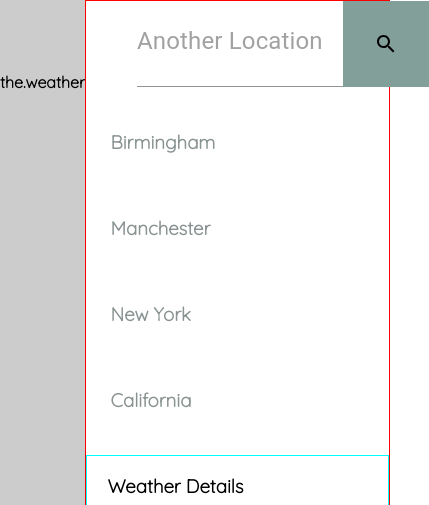
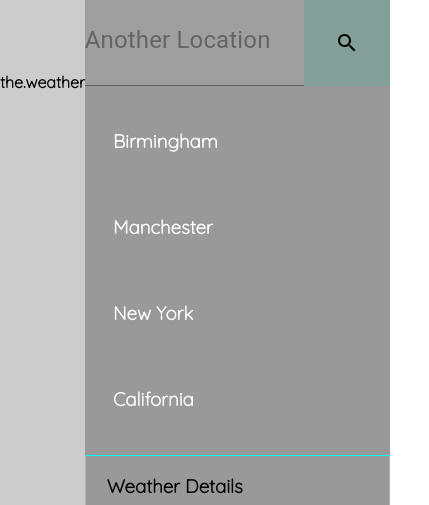
Before and after one commit to Bgstatic/ReactJS-WeatherApp, a React (Create React App) app: page / in a window 390 px wide. Shown: the top 505 px of the page, 429 px wide, since content can reach past the window. Built offline with nearby package versions, Linux system fonts and the light colour scheme; no server answers.

Commit message:
Media queries added and make it more readable.

```diff
--- a/src/styles/Navbar.css
+++ b/src/styles/Navbar.css
@@ -2,30 +2,31 @@
     flex-grow: 1;
     display: flex;
     flex-direction: column;
-    border: 1px solid red;
     flex-wrap: wrap;
+    background-color: rgb(0, 0, 0);
+    /* Fallback color */
+    background-color: rgba(0, 0, 0, 0.4);
+    /* Black w/opacity/see-through */
 }
 
 .weather__input__container {
     display: flex;
     flex-direction: row;
-    justify-content: space-around;
+    justify-content: flex-end;
+    opacity: 100;
 }
 
 .navbar__input {
-    position: relative;
-    left: 50px;
-    width: 70%;
+    background-color: rgba(180, 180, 180, 0.2);
+    width: 72%;
 }
 
 ::placeholder {
-    color: #7B8080;
     font-size: 1.5em;
 }
 
 .navbar__searchIcon {
     position: relative;
-    left: 41px;
     padding: 31px;
     background-color: #829F9A;
 }
@@ -42,5 +43,17 @@
     flex-direction: column;
     flex-grow: 0.5;
     justify-content: space-evenly;
-    color: #899392;
+    color: white;
 }
+
+.cities h3 {
+    position: relative;
+    left: 0.8vw;
+}
+
+@media only screen and (min-width: 1600px) {
+    .cities h3 {
+        position: relative;
+        left: 35px;
+    }
+}
```
